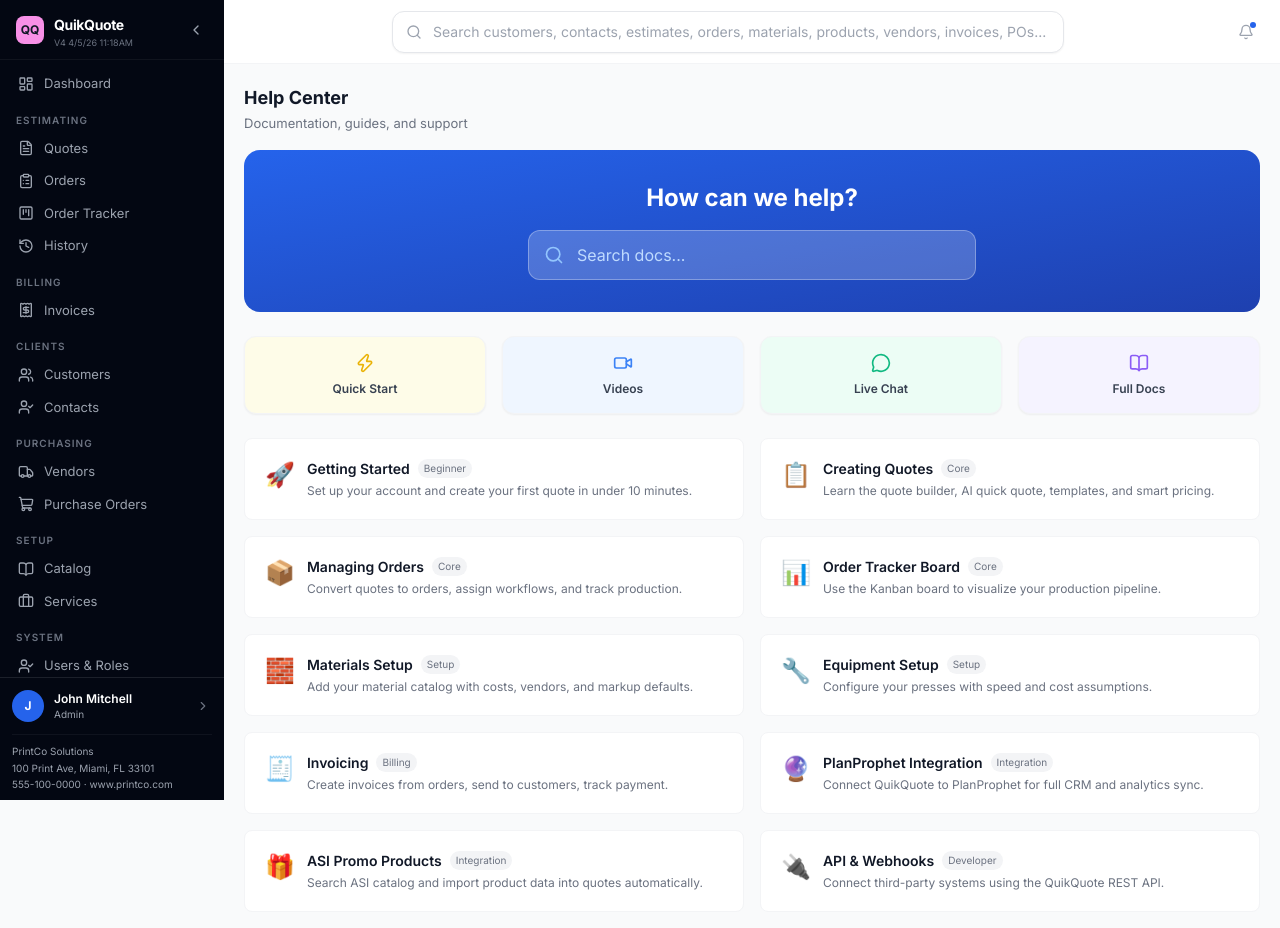
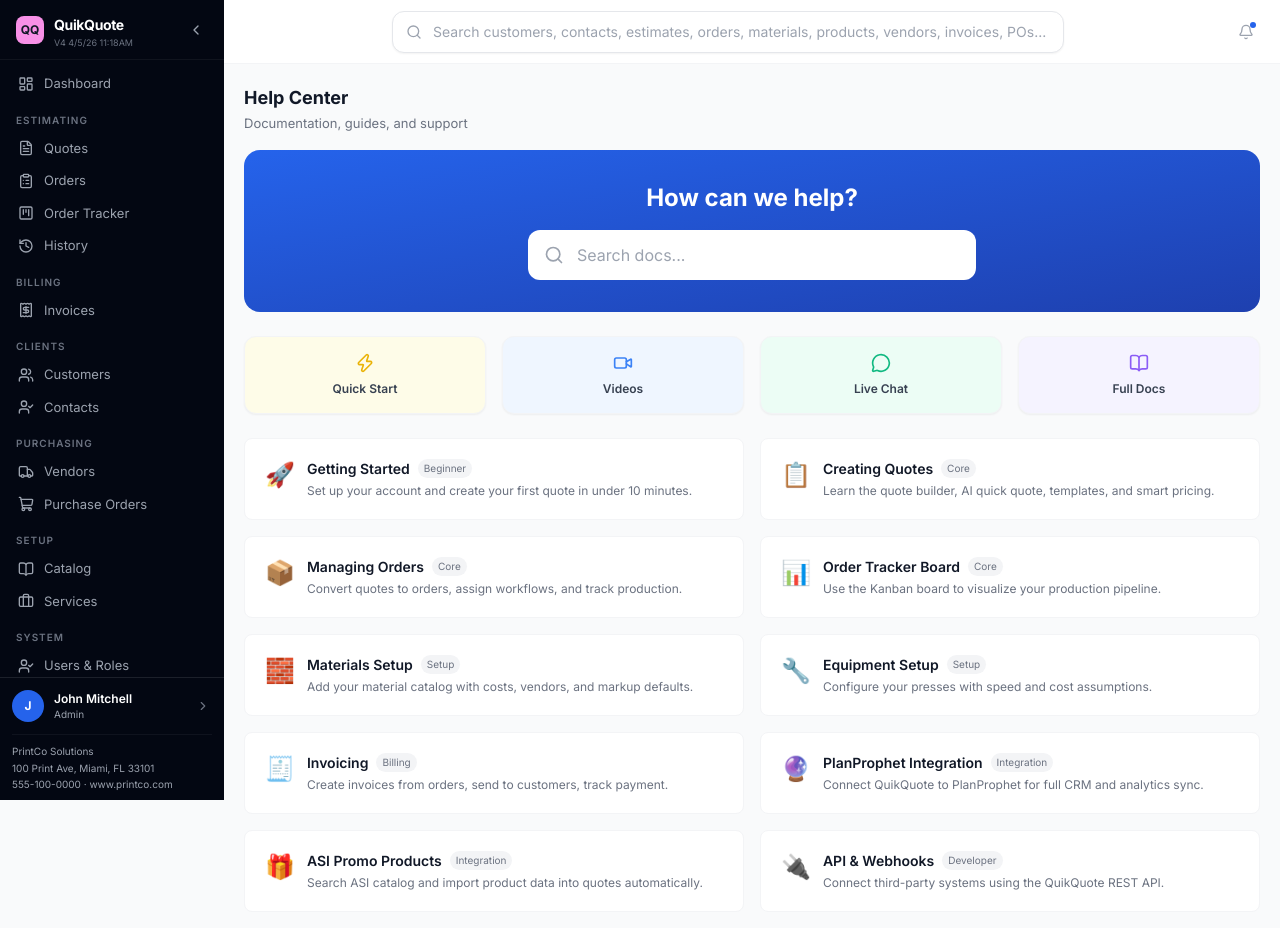
Before and after one commit to jorfdz/QuickQuote, a React (Vite) app: page /help in a window 1280 px wide. Shown: the top 928 px of the page. Built offline with nearby package versions, Linux system fonts and the light colour scheme.

Commit message:
Update index.tsx

```diff
--- a/src/pages/Help/index.tsx
+++ b/src/pages/Help/index.tsx
@@ -24,8 +24,8 @@ export const Help: React.FC = () => {
       <div className="bg-gradient-to-br from-blue-600 to-blue-800 rounded-2xl p-8 mb-6 text-white text-center">
         <h2 className="text-2xl font-bold mb-2">How can we help?</h2>
         <div className="relative max-w-md mx-auto mt-4">
-          <Search className="absolute left-4 top-1/2 -translate-y-1/2 w-5 h-5 text-blue-300" />
-          <input value={search} onChange={e => setSearch(e.target.value)} placeholder="Search docs..." className="w-full pl-12 pr-4 py-3 bg-white/20 border border-white/30 rounded-xl text-white placeholder-blue-200 focus:outline-none" />
+          <Search className="absolute left-4 top-1/2 -translate-y-1/2 w-5 h-5 text-gray-400" />
+          <input value={search} onChange={e => setSearch(e.target.value)} placeholder="Search docs..." className="w-full pl-12 pr-4 py-3 bg-white border border-white/30 rounded-xl text-gray-900 placeholder-gray-400 focus:outline-none" />
         </div>
       </div>
       <div className="grid grid-cols-4 gap-4 mb-6">
```
